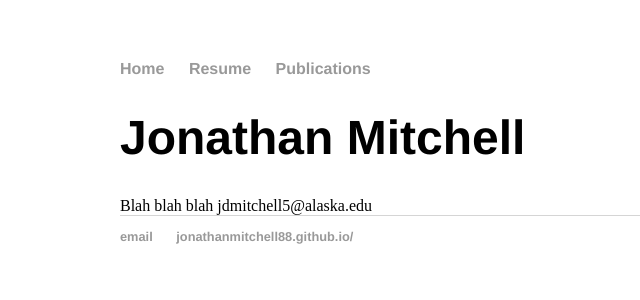
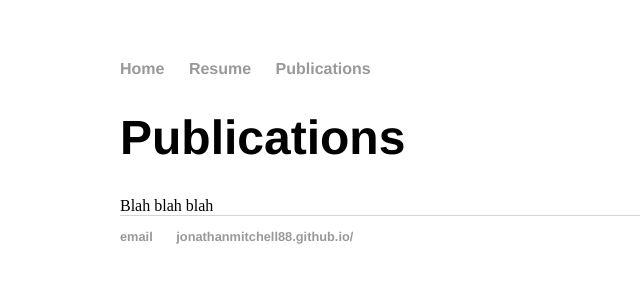
Before and after one commit to jonathanmitchell88/jonathanmitchell88.github.io, a Jekyll site: the page built from publications/index.html, in a window 1280 px wide. Shown: the top 300 px of the page, without its empty margins (72-712 px from the left). Built offline with Jekyll 4.4.1, drawn with Linux system fonts in a browser that asks for light colours.

Commit message:
Update index.html

```diff
--- a/publications/index.html
+++ b/publications/index.html
@@ -4,8 +4,7 @@ title: Publications of Jonathan Mitchell
 ---
 
 	<div class="cv">
-					<h1>Jonathan Mitchell</h1>
+					<h1>Publications</h1>
 					Blah blah blah
-					<span class="obfuscate">jdmitchell5@alaska.edu</span>
 					</address>
 	</div>
```
